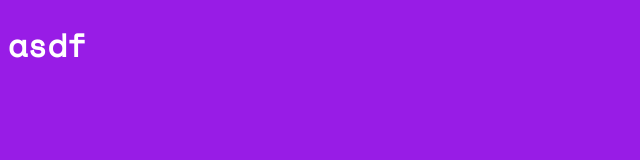
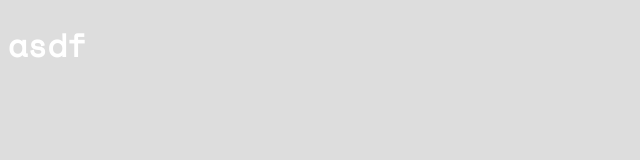
Before and after one commit to MobSlicer152/MobSlicer152.github.io, a plain HTML site: page index.html in a window 1280 px wide. Shown: the whole page, without its empty margins (0-640 px from the left). Drawn offline with nearby package versions, Linux system fonts and the light colour scheme.

Commit message:
Update index.html

```diff
--- a/index.html
+++ b/index.html
@@ -8,7 +8,7 @@
 <style>
 	body {
 		font-family: "Space Mono", monospace;
-		background-color: #981ce6;
+		background-color: #ddd;
 		color: white;
 	}
 </style>
```
